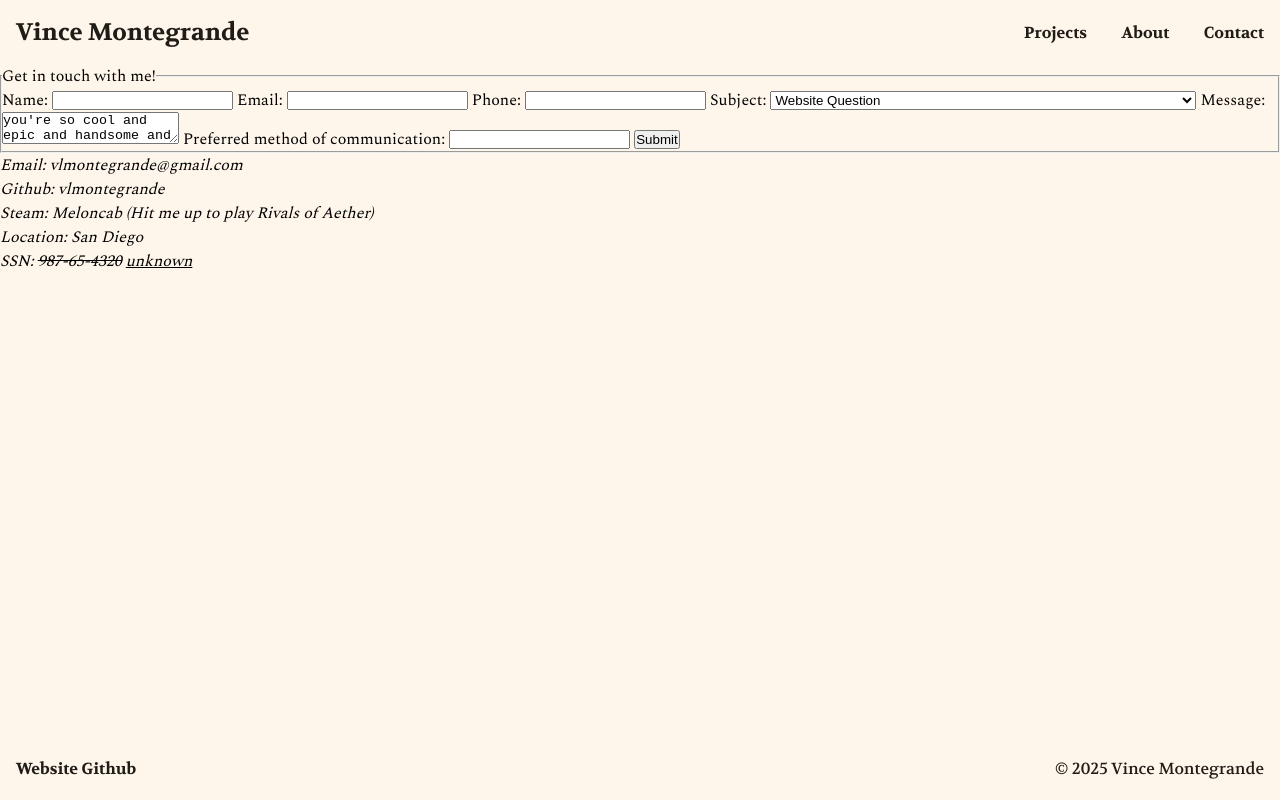
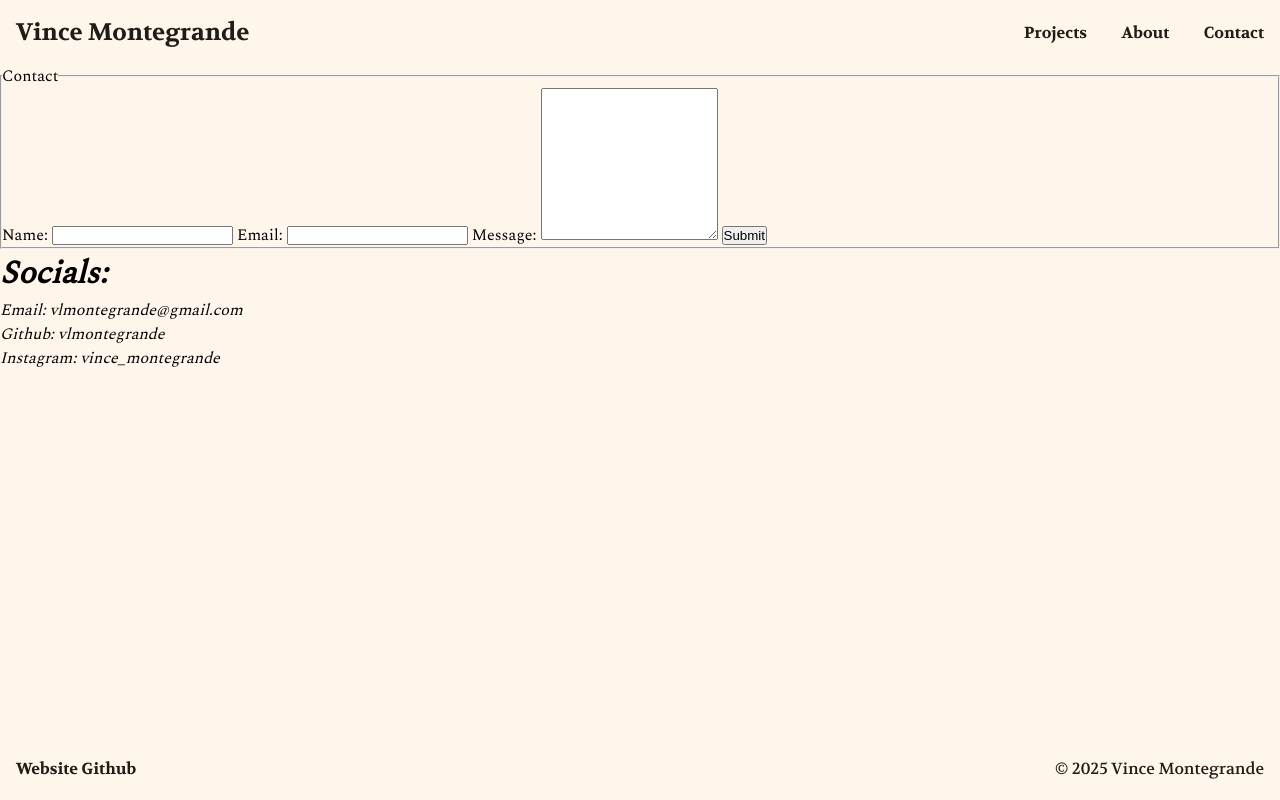
Before and after one commit to vlmontegrande/cse134b-hw3, a plain HTML site: page contact.html in a window 1280 px wide. Drawn offline with Linux system fonts and the light colour scheme.

Commit message:
Remove unnecessary form fields

```diff
--- a/contact.html
+++ b/contact.html
@@ -23,7 +23,7 @@
         <main>
             <form>
                 <fieldset>
-                    <legend>Get in touch with me!</legend>
+                    <legend>Contact</legend>
 
                     <label for="name">Name:</label>
                     <input type="text" id="name" name="name">
@@ -31,45 +31,17 @@
                     <label for="email">Email:</label>
                     <input type="text" id="email" name="email">
 
-                    <label for="phone">Phone:</label>
-                    <input type="text" id="phone" name="phone">
-
-                    <label for="subject">Subject:</label>
-                    <select id="subject" name="subject">
-                        <optgroup label="Inquiries">
-                            <option value="website-question">Website Question</option>
-                            <option value="project-question">Project Question</option>
-                        </optgroup>
-                        <optgroup label="Professional">
-                            <option value="employment-question">Employment Question</option>
-                            <option value="collab-question">Collaboration Question</option>
-                        </optgroup>
-                        <optgroup label="Miscellaneous">
-                            <option value="other">Other</option>
-                            <option value="how-are-you-so-cool-and-epic-and-handsome-and-good-at-coding">how are you so cool and epic and handsome and good at coding?</option>
-                        </optgroup>
-                    </select>
-
                     <label for="message">Message:</label>
-                    <textarea id="message" name="message">you're so cool and epic and handsome and good at coding</textarea>
-
-                    <label for="communication">Preferred method of communication:</label>
-                    <input list="communication-options" id="communication" name="communication">
-                    <datalist id="communication-options">
-                        <option value="Phone"></option>
-                        <option value="Text"></option>
-                        <option value="Email"></option>
-                    </datalist>
+                    <textarea id="message" name="message" rows="10"></textarea>
 
                     <button type="submit">Submit</button>
                 </fieldset>
               </form>
               <address>
+                <h1>Socials: </h1>
                 <p>Email: vlmontegrande@gmail.com</p>
                 <p>Github: vlmontegrande</p>
-                <p>Steam: Meloncab (Hit me up to play Rivals of Aether)</p>
-                <p>Location: San Diego</p>
-                <p>SSN: <del>987-65-4320</del> <ins>unknown</ins></p>
+                <p>Instagram: vince_montegrande</p>
             </address>
         </main>
 
```
